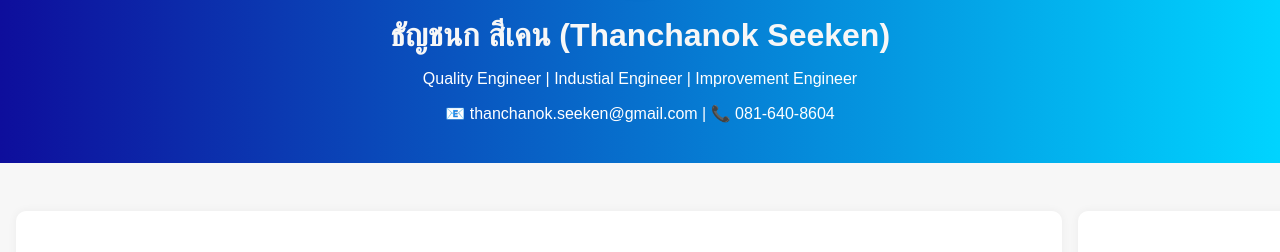
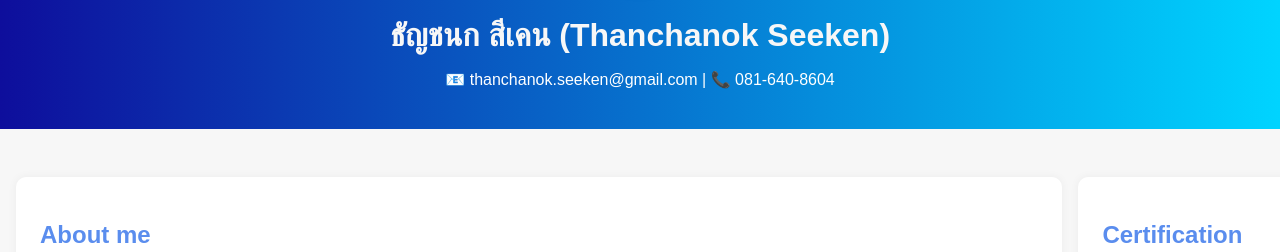
Before and after one commit to Thanchanok-S/Thanchanok_portfolio, a plain HTML site: page index.html in a window 1280 px wide. Shown: the part 197-449 px from the top of the page. Drawn offline with Linux system fonts and the light colour scheme.

Commit message:
index.html

```diff
--- a/index.html
+++ b/index.html
@@ -106,7 +106,6 @@ main {
 <header>
     <img src="profile.jpg" alt="Profile Photo" class="profile-pic">
   <h1>ธัญชนก สีเคน (Thanchanok Seeken)</h1>
-  <p>Quality Engineer | Industial Engineer | Improvement Engineer</p>
   <p>📧 thanchanok.seeken@gmail.com | 📞 081-640-8604</p>
 </header>
 
```
